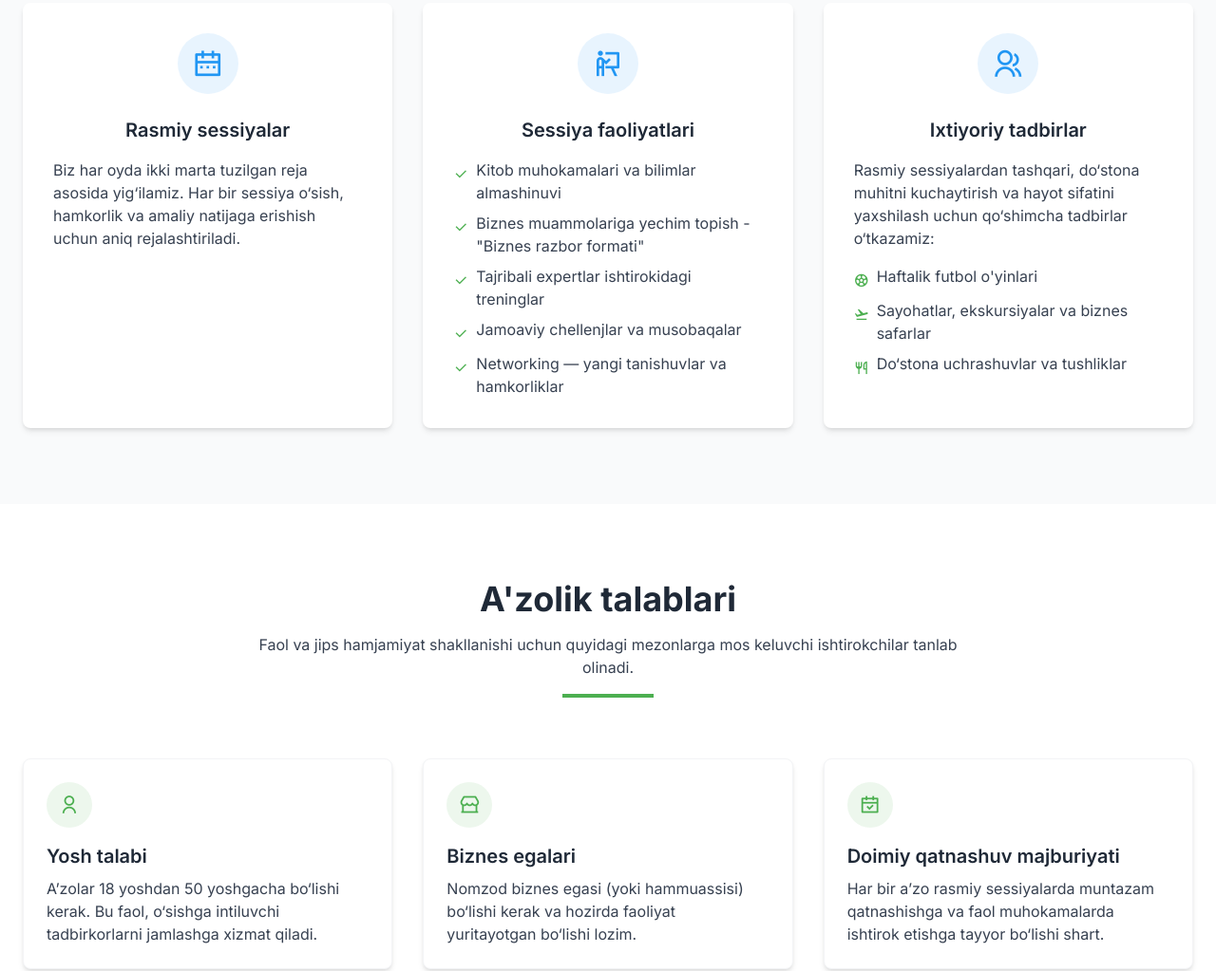
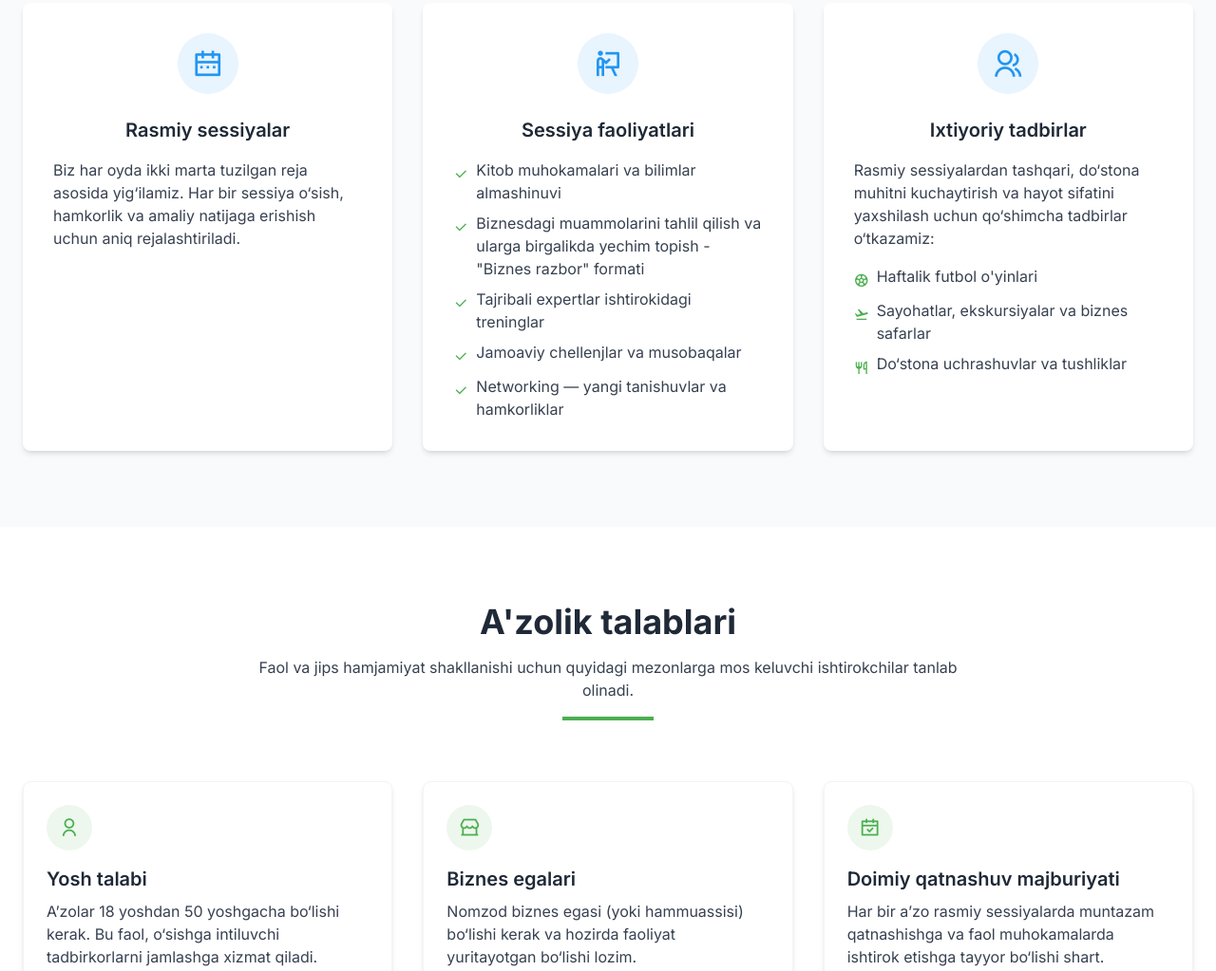
Before and after one commit to AdhamNomozov/Romay-biznes-klubi, a plain HTML site: page index.html in a window 1280 px wide. Shown: the part 1865-2888 px from the top of the page at 95% size. Drawn offline with nearby package versions, Linux system fonts and the light colour scheme.

Commit message:
Update index.html

```diff
--- a/index.html
+++ b/index.html
@@ -169,7 +169,7 @@ Biz bilan birgalikda rivojlanishni istasangiz, safimizga qo‘shiling!</p>
 </li>
 <li class="flex items-start">
 <i class="ri-check-line text-primary mt-1 mr-2"></i>
-<span>Biznes muammolariga yechim topish - "Biznes razbor formati"</span>
+<span>Biznesdagi muammolarini tahlil qilish va ularga birgalikda yechim topish - "Biznes razbor" formati</span>
 </li>
 <li class="flex items-start">
 <i class="ri-check-line text-primary mt-1 mr-2"></i>
```
